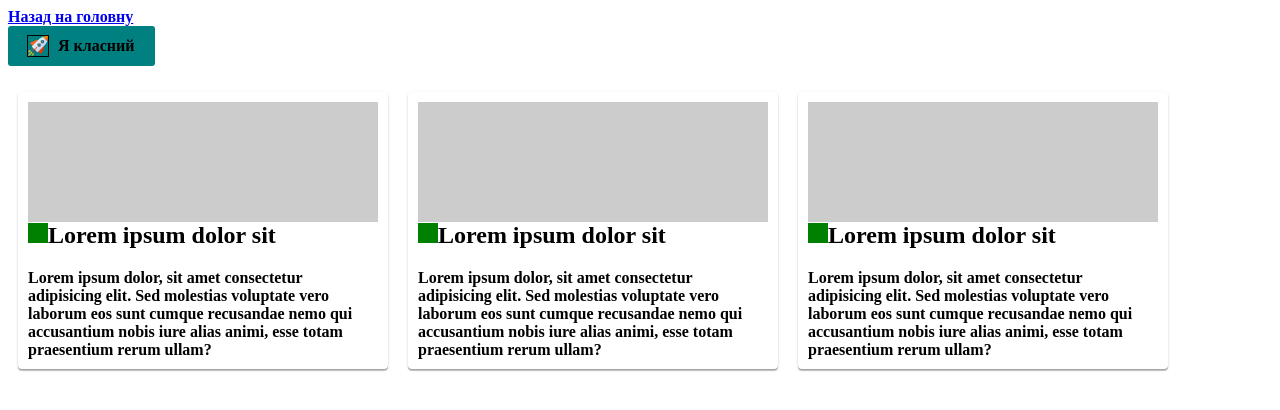
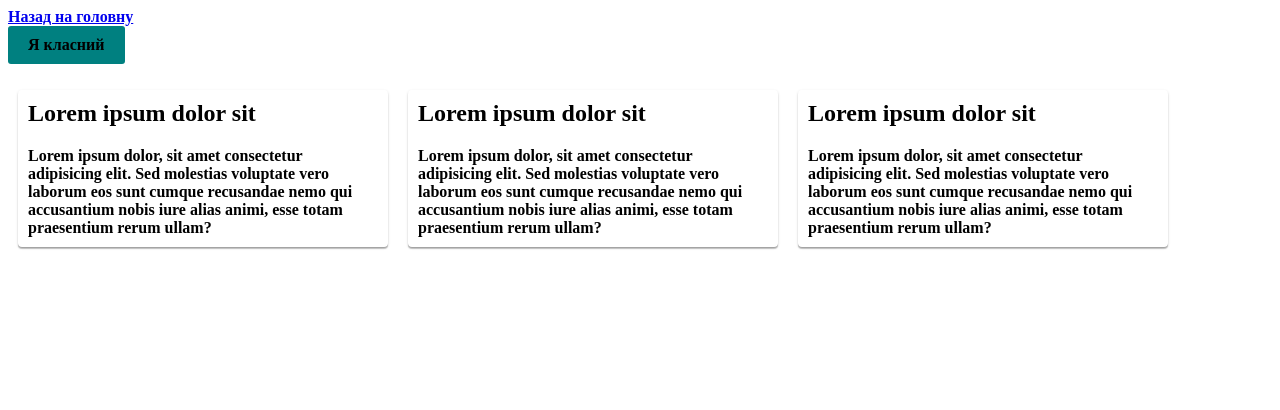
Before and after one commit to IrynaSokolova-Quanandrya/indiv-html-css, a plain HTML site: page 3-pseudoelements.html in a window 1280 px wide. Drawn offline with Linux system fonts and the light colour scheme.

Commit message:
Update 3-pseudoelements.css

```diff
--- a/css/3-pseudoelements.css
+++ b/css/3-pseudoelements.css
@@ -18,7 +18,7 @@
     color: red;
   }
 
-  .button::before {
+  /* .button::before {
     content: "";
     width: 20px;
     height: 20px;
@@ -26,15 +26,15 @@
     margin-right: 10px;
     background-image: url("../img/icons/rocket-icon.png");
     background-size: contain;
-  }
+  } */
 
-  .title::before{
+  /* .title::before{
     display: inline-flex;
     content: '';
     width: 20px;
     height: 20px;
     background-color: green;
-  }
+  } */
   /* LIST */
 
   .list {
@@ -53,7 +53,7 @@
       0px 1px 3px rgba(0, 0, 0, 0.12);
   }
 
-  .list-item::before {
+  /* .list-item::before {
     display: block;
     content: "";
     height: 120px;
@@ -64,16 +64,16 @@
   }
 
   .icon-delivery::before {
-    background-image: url("../images/cat.png");
+    background-image: url("../img/icons/delivery-icon.png");
   }
 
   .icon-mobile::before {
-    background-image: url("../images/mobile-icon.svg");
+    background-image: url("../img/icons/rocket-icon.png");
   }
 
   .icon-code::before {
-    background-image: url("../images/code-icon.svg");
-  }
+    background-image: url("../img/icons/fish.jpg");
+  } */
 
   .list-item > .title {
     margin-top: 0;
@@ -84,11 +84,11 @@
     margin-bottom: 0;
   }
 
-  .link {
+  /* .link {
     display: inline-block;
     height: 50px;
     width: 50px;
-    background-image: url("../images/cat.png");
+    background-image: url("../img/cat.png");
     background-color: red;
     background-size: 20px;
     background-repeat: no-repeat;
@@ -98,4 +98,4 @@
 
   .link:hover {
     background-color: teal;
-  }
+  } */
```
